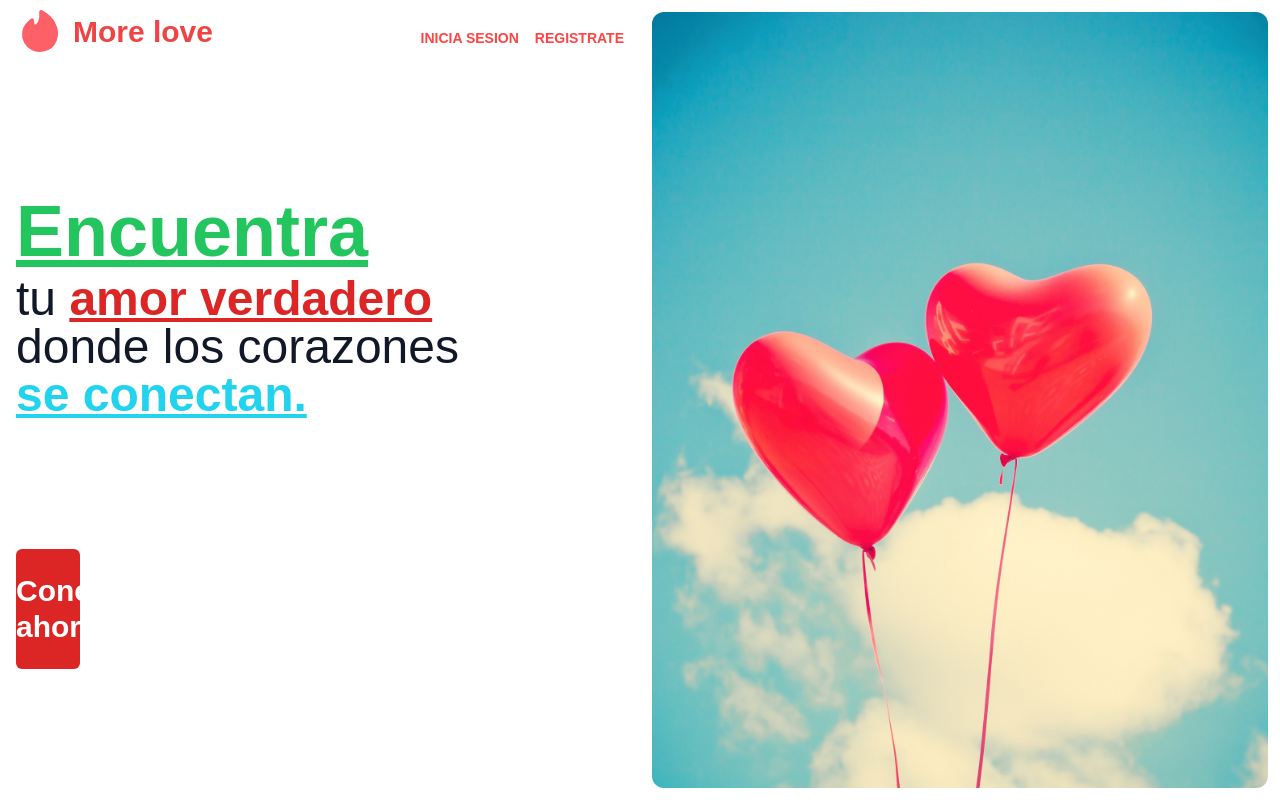
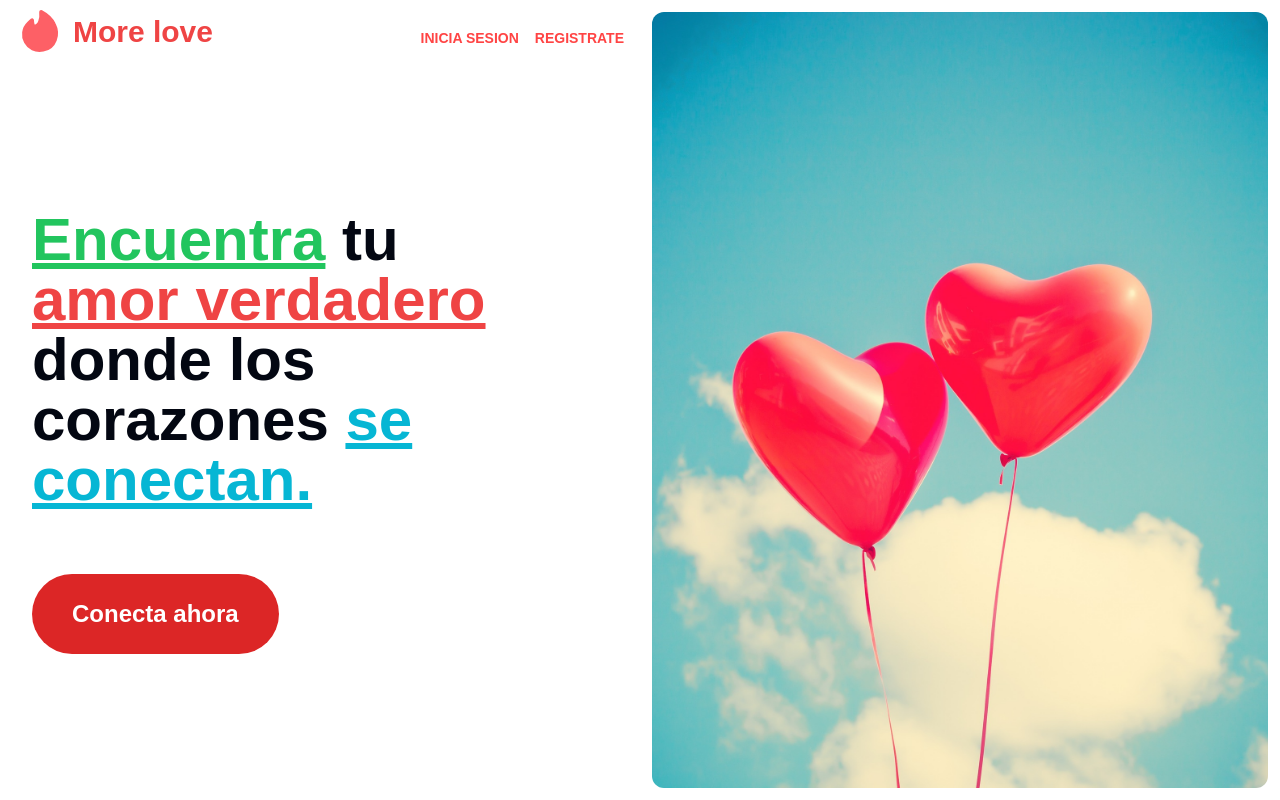
Before and after one commit to DaveAdbeel/App-citas, a Flask app: page / in a window 1280 px wide. Run offline with Flask 3, Linux system fonts and the light colour scheme; some libraries are stand-ins or nearby versions; some web fonts are replaced.

Commit message:
fixing eslogan text page

```diff
--- a/templates/content.html
+++ b/templates/content.html
@@ -10,20 +10,26 @@ content %}
    <div class="flex flex-col justify-between">
       {% include 'components/navbar.html' %}
 
-      <header class="flex items-center md:px-4 sm:px-16 px-4 h-full " >
+      <header class="flex items-center md:px-8 sm:px-16 px-4 h-full " >
 
          <div
-            class="text-red-600 flex h-full  flex-col justify-evenly  "
+            class="text-red-600 flex h-full  flex-col justify-center items-start"
          >
             <blockquote
                class="flex flex-col gap-2 lg:w-5/6"
 
             >
-            <span class="text-6xl lg:text-7xl text-green-500 font-black underline md:text-start text-center">Encuentra</span>
-            <p class="text-4xl lg:text-5xl text-gray-900 font-base md:text-start text-center">tu <span class="text-4xl lg:text-5xl text-red-600 font-black underline">amor verdadero</span> donde los corazones <span class="text-cyan-400 font-black underline">se conectan.</span></p>
+            <p class="text-center font-semibold text-gray-950 text-4xl md:text=5xl lg:text-6xl md:text-start">
+               <span class="text-green-500 font-black underline  ">Encuentra</span>
+               <spanc>tu</span> <span class="text-red-500 font-black underline  ">amor verdadero</span> donde los corazones <span class="text-cyan-500 font-black underline">se conectan.</span></p>
+
+
+
+
+
 
             </blockquote>
-            <a href="/register" class="w-full text-center md:py-6 py-4 bg-red-600 rounded-md text-white font-black text-2xl md:text-3xl max-w-16">
+            <a href="/register" class="text-center lg:py-6 py-4 md:px-10 px-6 bg-red-600 rounded-full w-full lg:w-auto text-white font-black text-xl lg:text-2xl mt-16 transition hover:bg-red-500">
                   Conecta ahora
                </button>
             </a>
```
